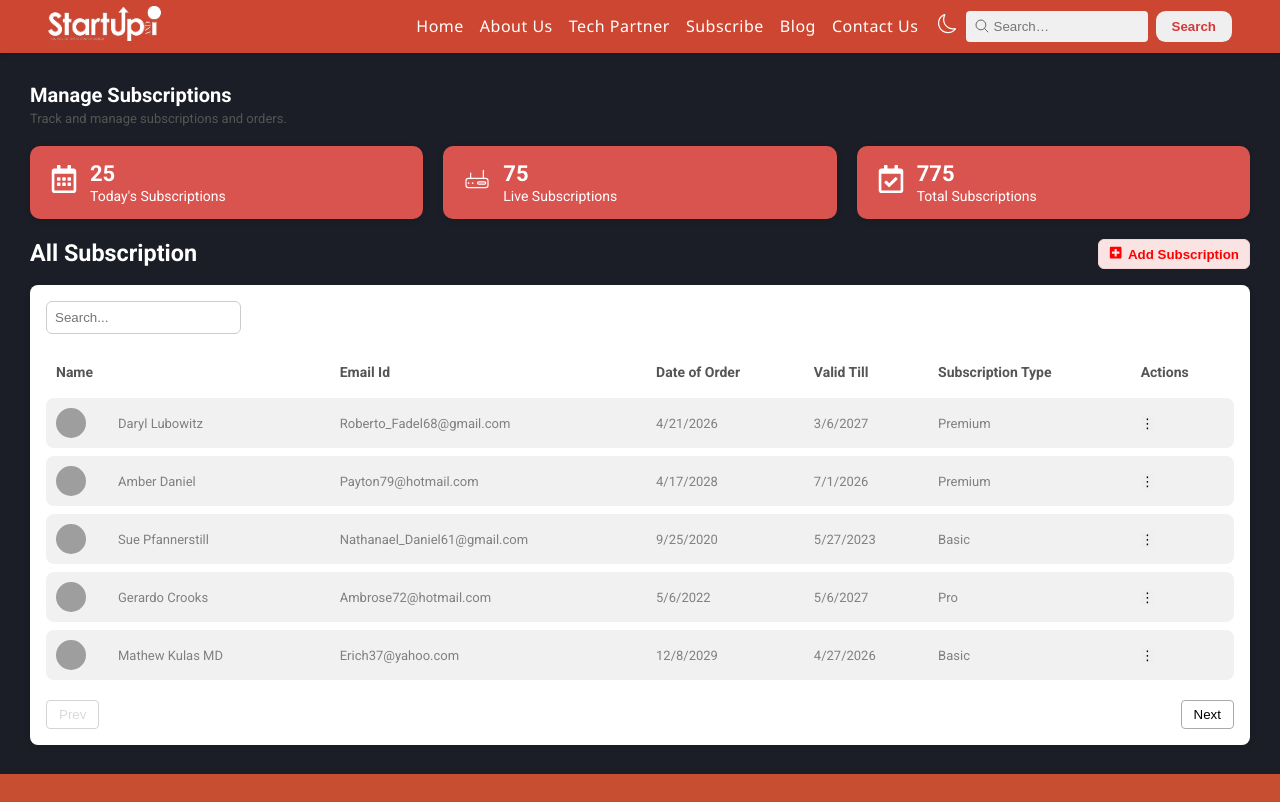
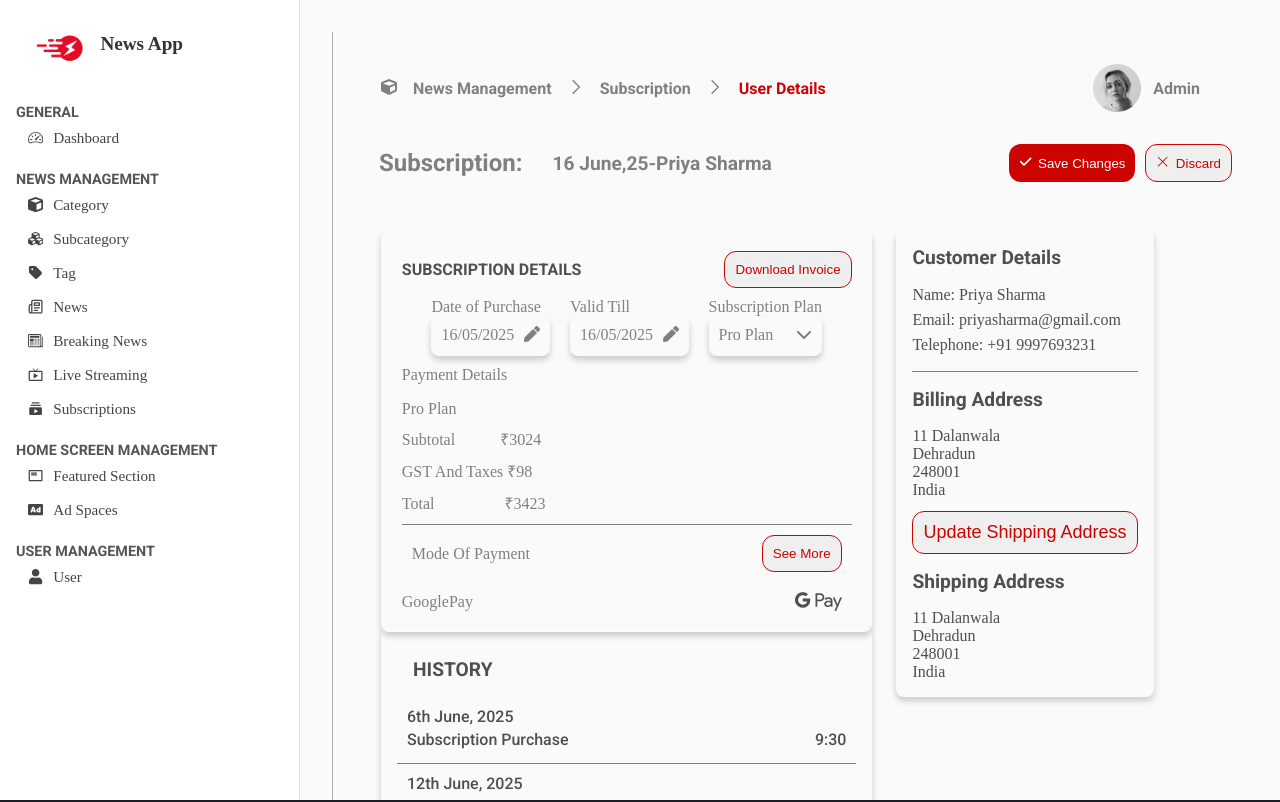
Before and after one commit to Adityapravisht/startUp-I, a React (Vite) app in the folder frontend/: page /tech-partner in a window 1280 px wide. Shown: the top 802 px of the page. Built offline with nearby package versions, Linux system fonts and the light colour scheme; grey boxes are pictures that could not be loaded.

Commit message:
fixing changes

```diff
--- a/frontend/src/Components/Atoms/Menu.jsx
+++ b/frontend/src/Components/Atoms/Menu.jsx
@@ -39,18 +39,17 @@ const Menu = () => {
 //         <p className="LinkHead">General</p>
 //         <Link className="menuLink roboto-regular">
 // =======
-  <div className="menuCont">
+  <div className="menuCont ">
       {/* Logo Section */}
-      <Link to="/" className=" menuHead">
+      <Link to="/" className=" menuHead menuLink">
         <MyImage src="./thunderLogo.png" alt="thunderLogo" className="menulogo" />
         <span className="appTitle">News App</span>
       </Link>
 
       {/* Dashboard */}
       <div className="menuSection">
-        <p className="linkHead">General</p>
+        <p className="linkHead roboto-bold ">General</p>
         <Link className="menuLink">
-{/* >>>>>>> d1973111488bf2da0eb7301818a624e683faf9e5 */}
           <BsSpeedometer2 />
           <span>Dashboard</span>
         </Link>
@@ -58,7 +57,7 @@ const Menu = () => {
 
       {/* News Management */}
       <div className="menuSection">
-        <p className="linkHead">News Management</p>
+        <p className="linkHead roboto-bold">News Management</p>
         {menuData.map((data, idx) => (
           <Link className="menuLink" to={data.to} key={idx}>
             {data.icon}
@@ -69,7 +68,7 @@ const Menu = () => {
 
       {/* Home Screen */}
       <div className="menuSection">
-        <p className="linkHead">Home Screen Management</p>
+        <p className="linkHead roboto-bold">Home Screen Management</p>
         <Link className="menuLink">
           <MdOutlineFeaturedPlayList />
           <span>Featured Section</span>
@@ -82,7 +81,7 @@ const Menu = () => {
 
       {/* User Management */}
       <div className="menuSection">
-        <p className="linkHead">User Management</p>
+        <p className="linkHead roboto-bold">User Management</p>
         <Link className="menuLink">
           <FaUser />
           <span>User</span>
--- a/frontend/src/Components/Layout/admin/UserDetail.jsx
+++ b/frontend/src/Components/Layout/admin/UserDetail.jsx
@@ -52,7 +52,7 @@ const UserDetail = () => {
           style={{ display: "flex", alignItems: "center" }}
           className="roboto-bold"
         >
-          <p style={{ fontSize: "24px", color: "gray" }}>Subscription: </p>
+          <p style={{ fontSize: "24px", color: "gray",paddingInline:'30px' }}>Subscription: </p>
           <span>16 June,25-Priya Sharma</span>
         </div>
         <div style={{ display: "flex", gap: "10px" }}>
--- a/frontend/src/Pages/TechPartner.jsx
+++ b/frontend/src/Pages/TechPartner.jsx
@@ -1,10 +1,18 @@
-import React from 'react'
-import { UsersTable } from './UsersTable'
+import UserDetail from "../components/layout/admin/UserDetail"
+import Menu from '../components/atoms/Menu'
 
 export const TechPartner = () => {
   return (
     <div>
-      <UsersTable/>
+      {/* <UsersTable/> */}
+
+      <div className="subsDashboard">
+      <Menu />
+      <div className="contentArea" style={{color:'gray'}}>
+
+        <UserDetail/>
+      </div>
+    </div>
     </div>
   )
 }
--- a/frontend/src/styles/components/_menu.scss
+++ b/frontend/src/styles/components/_menu.scss
@@ -10,9 +10,7 @@
 }
 
 .menuHead {
-  display: flex;
-  align-items: center;
-  gap: 10px;
+
   font-size: large;
   font-weight: bold;
   margin-bottom: 1rem;
@@ -57,6 +55,6 @@
 }
 
 .menuLink:hover {
-  background-color: #f0f0f0;
+  background-color: #d6d3d3;
   color: #000;
 }
```
Also changed, not shown: frontend/src/Pages/About.jsx (+1 -15 lines), frontend/src/utils/Routes.jsx (+4 -4 lines).
